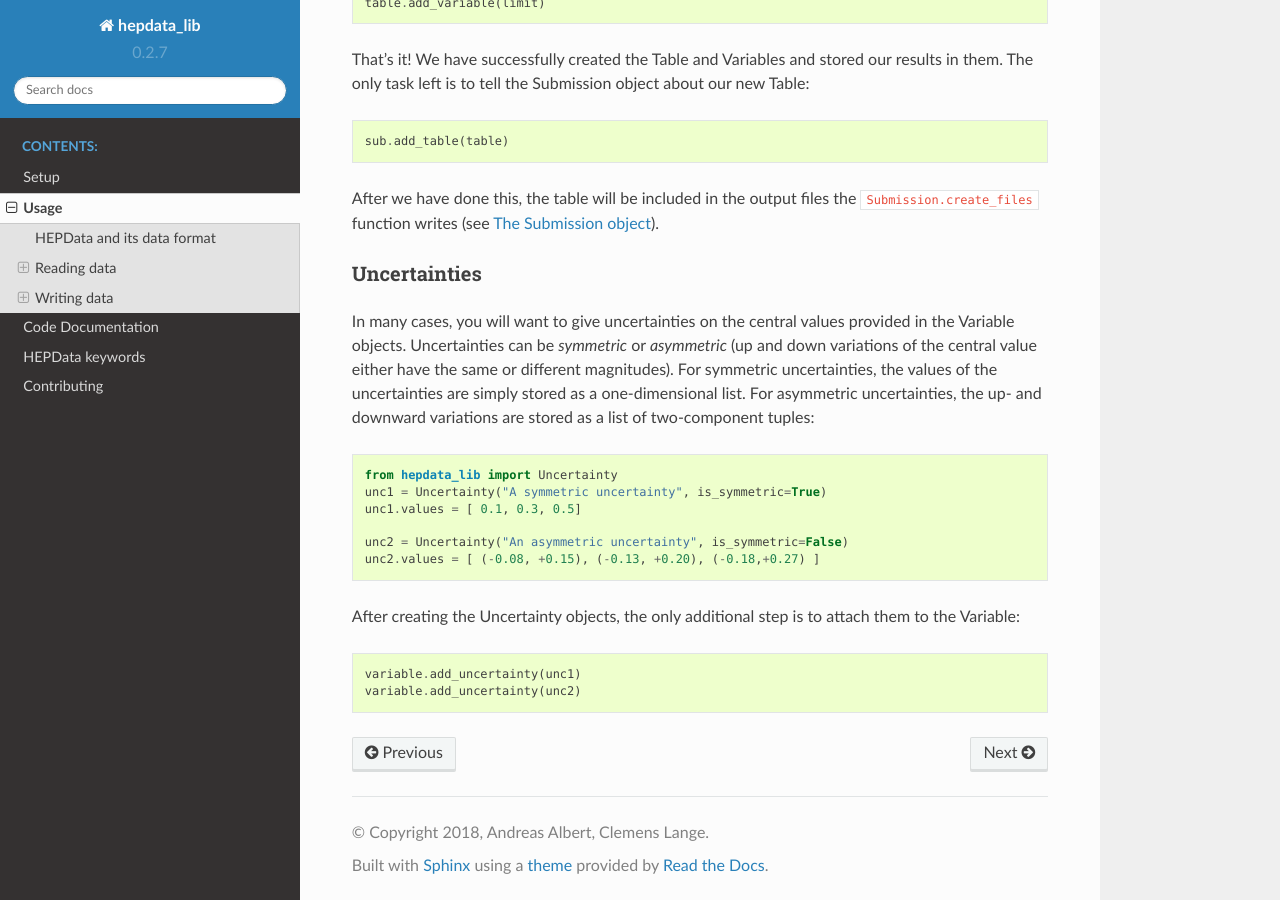
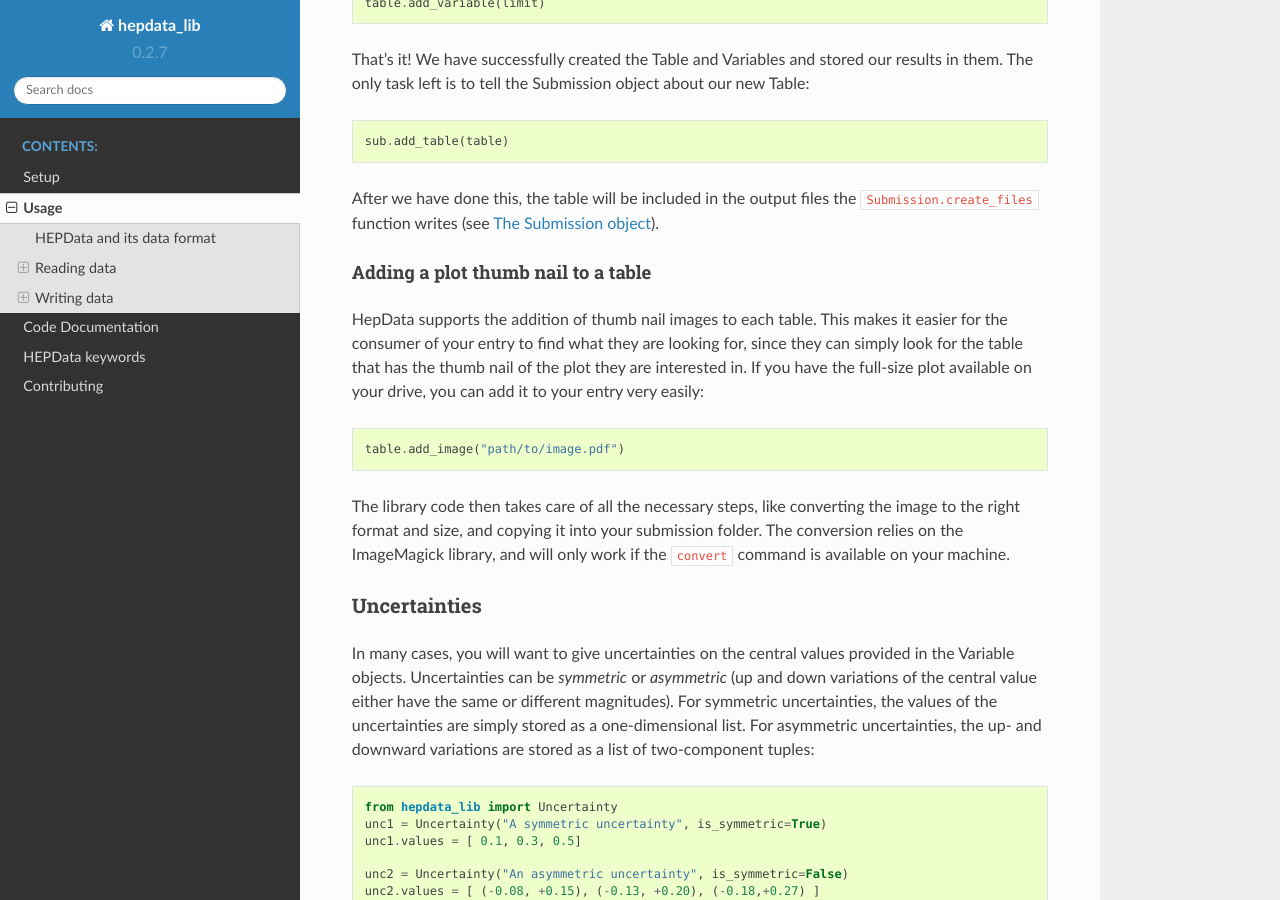
Before and after one commit to HEPData/hepdata_lib, a Sphinx documentation site: the page built from docs/usage.rst, in a window 1280 px wide and 900 px high, scrolled down 3235 px. Built offline with Sphinx 7.4.7 and the Read the Docs theme 2.0.0, drawn with Linux system fonts in a browser that asks for light colours.

Commit message:
Add documentation on thumb nails.

```diff
--- a/docs/usage.rst
+++ b/docs/usage.rst
@@ -152,6 +152,17 @@ That's it! We have successfully created the Table and Variables and stored our r
 After we have done this, the table will be included in the output files the ``Submission.create_files`` function writes (see  :ref:`sec-usage-submission`).
 
 
+Adding a  plot thumb nail to a table
+^^^^^^^^^^^^^^^^^^^^^^^^^^^^^^^^^^^^
+HepData supports the addition of thumb nail images to each table. This makes it easier for the consumer of your entry to find what they are looking for, since they can simply look for the table that has the thumb nail of the plot they are interested in.
+If you have the full-size plot available on your drive, you can add it to your entry very easily:
+
+::
+
+    table.add_image("path/to/image.pdf")
+
+The library code then takes care of all the necessary steps, like converting the image to the right format and size, and copying it into your submission folder. The conversion relies on the ImageMagick library, and will only work if the ``convert`` command is available on your machine.
+
 
 Uncertainties
 ++++++++++++++++++++++++++++++++
```
